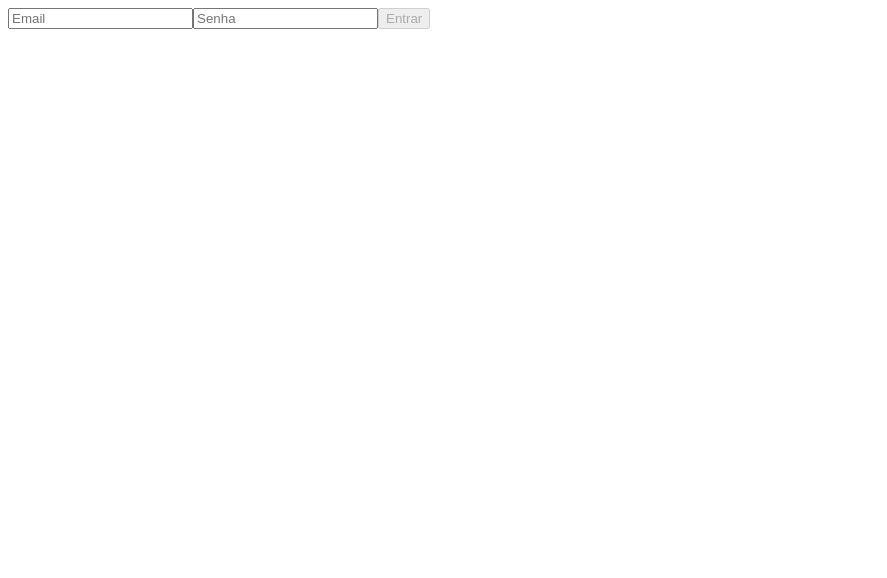
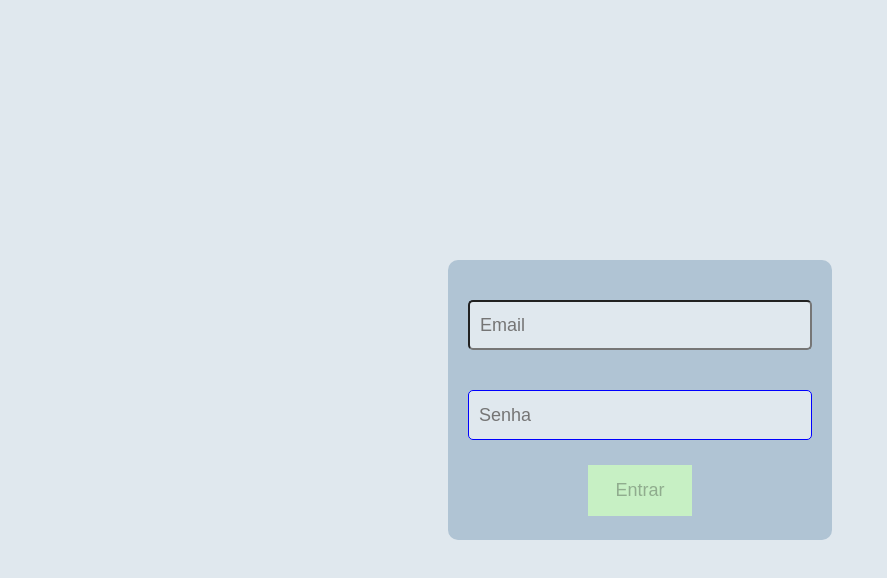
Before and after one commit to matheus-ferreira02/Ebytr-project, a React (Vite) app in the folder frontend/: page / in a window 1280 px wide. Shown: the top 578 px of the page, without its empty margins (0-887 px from the left). Built offline with nearby package versions, Linux system fonts and the light colour scheme.

Commit message:
style: login page

```diff
--- /dev/null
+++ b/frontend/src/App.css
@@ -0,0 +1,6 @@
+* {
+  margin: 0;
+  padding: 0;
+  box-sizing: border-box;
+  background: #E0E8EE;
+}
--- a/frontend/src/main.jsx
+++ b/frontend/src/main.jsx
@@ -2,6 +2,7 @@ import React from 'react';
 import ReactDOM from 'react-dom/client';
 import App from './App';
 import { BrowserRouter } from 'react-router-dom';
+import './App.css';
 
 ReactDOM.createRoot(document.getElementById('root')).render(
   <React.StrictMode>
--- a/frontend/src/pages/Login/index.jsx
+++ b/frontend/src/pages/Login/index.jsx
@@ -54,26 +54,74 @@ function Login() {
   };
 
   return (
-    <section>
-      <form onSubmit={ signIn }>
+    <section style={{
+      width: '100%',
+      margin: 'auto',
+      height: '100vh',
+      display: 'flex',
+      justifyContent: 'center',
+      alignItems: 'center'
+    }}>
+      <form style={{
+        background: '#B0C4D4',
+        borderRadius: '10px',
+        height: '35%',
+        width: '30%',
+        display: 'flex',
+        flexDirection: 'column',
+        padding: '20px'
+      }}onSubmit={ signIn }>
         <input
+          style={{
+            height: '50px',
+            fontSize: '18px',
+            padding: '10px',
+            margin: '20px 0',
+            borderRadius: '5px'
+          }}
           onChange={ verifyFields }
           type="text" placeholder='Email'
           ref={ emailRef }
         />
 
         <input
+          style={{
+            height: '50px',
+            fontSize: '18px',
+            padding: '10px',
+            margin: '20px 0',
+            borderRadius: '5px',
+            border: '1px solid blue',
+          }}
           onChange={ verifyFields }
-          type="text"
+          type="password"
           placeholder='Senha'
           ref={ passwordRef }
         />
 
-        <button type="submit" disabled={ disabledSubmit }>Entrar</button>
+        <button style={{
+          border: 'none',
+          background: disabledSubmit ? '#C7F0C4' : '#019A36',
+          width: '30%',
+          padding: '15px',
+          fontSize: '18px',
+          margin: 'auto',
+          cursor: disabledSubmit ? 'not-allowed' : 'pointer'
+        }} type="submit" disabled={ disabledSubmit }>Entrar</button>
+
+        { userNotFound && <p style={{
+          background: '#B0C4D4',
+          textAlign: 'center',
+          margin: '10px',
+          color: 'red'
+        }}>Usuário ou senha incorretas</p> }
+        { internalError && <p style={{
+          background: '#B0C4D4',
+          textAlign: 'center',
+          margin: '10px',
+          color: 'red'
+        }}>Erro do servidor, tente novamente mais tarde</p> }
       </form>
-
-      { userNotFound && <p>Usuário ou senha incorretas</p> }
-      { internalError && <p>Erro do servidor, tente novamente mais tarde</p> }
     </section>
   );
 }
```
